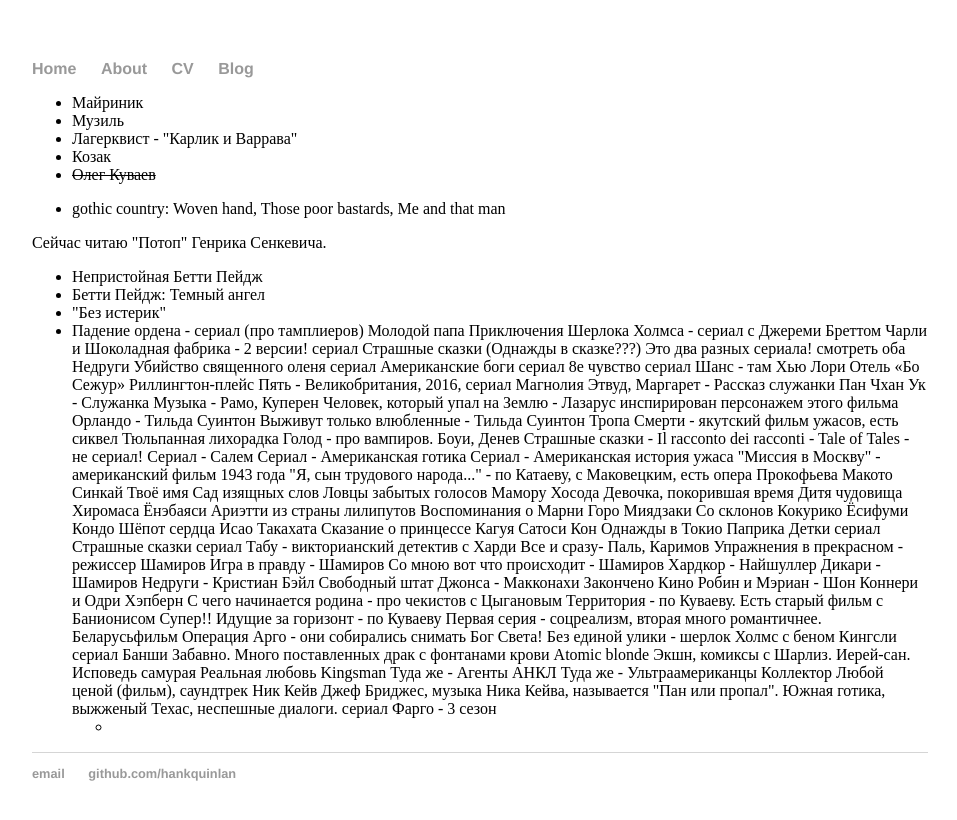
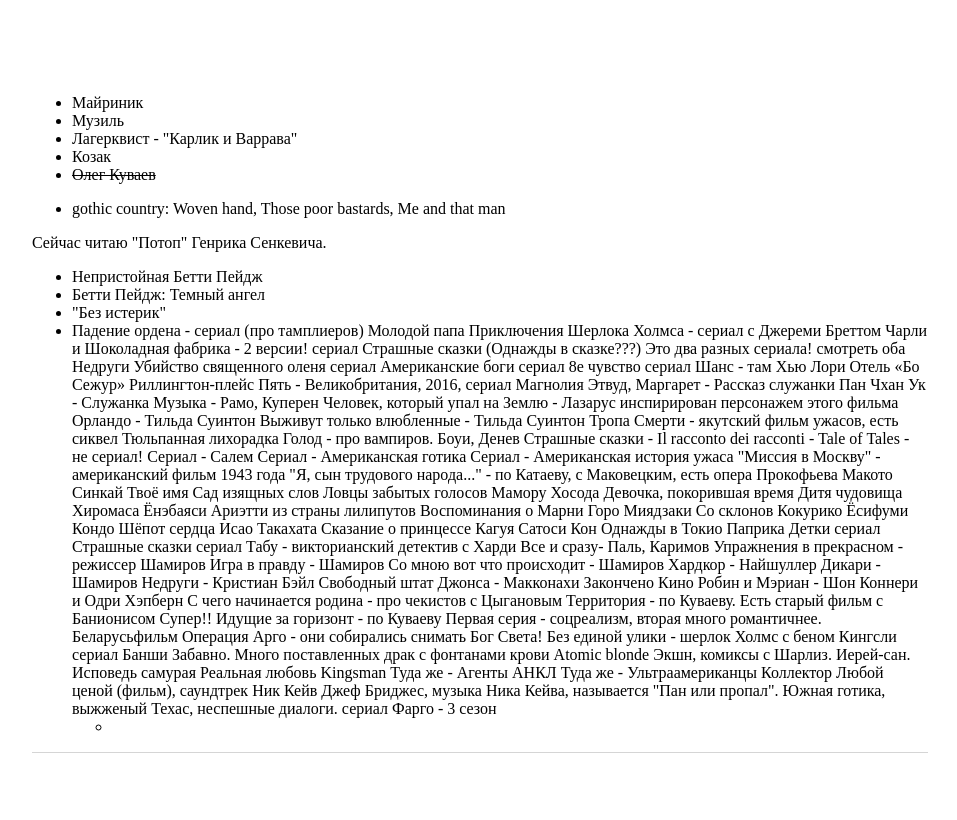
Before and after one commit to hinterlistig/hinterlistig.github.io, a Jekyll site: the page built from index.html, in a window 1280 px wide. Shown: the top 820 px of the page, without its empty margins (160-1117 px from the left). Built offline with Jekyll 4.4.1, drawn with Linux system fonts in a browser that asks for light colours.

Commit message:
Update default.html

```diff
--- a/_layouts/default.html
+++ b/_layouts/default.html
@@ -8,11 +8,8 @@
 		<body>
 			<nav>
 	    		<ul>
-	        		<li><a href="/">Home</a></li>
-		        	<li><a href="/about">About</a></li>
-	        		<li><a href="/cv">CV</a></li>
-	        		<li><a href="/blog">Blog</a></li>
-	    		</ul>
+	        		<li></li>
+		</ul>
 			</nav>
 			<div class="container">
 
@@ -21,8 +18,8 @@
 			</div><!-- /.container -->
 			<footer>
 	    		<ul>
-	        		<li><a href="mailto:hankquinlanhub@gmail.com">email</a></li>
-	        		<li><a href="https://github.com/hankquinlan">github.com/hankquinlan</a></li>
+	        		<li></li>
+	        		<li></li>
 				</ul>
 			</footer>
 		</body>
```
